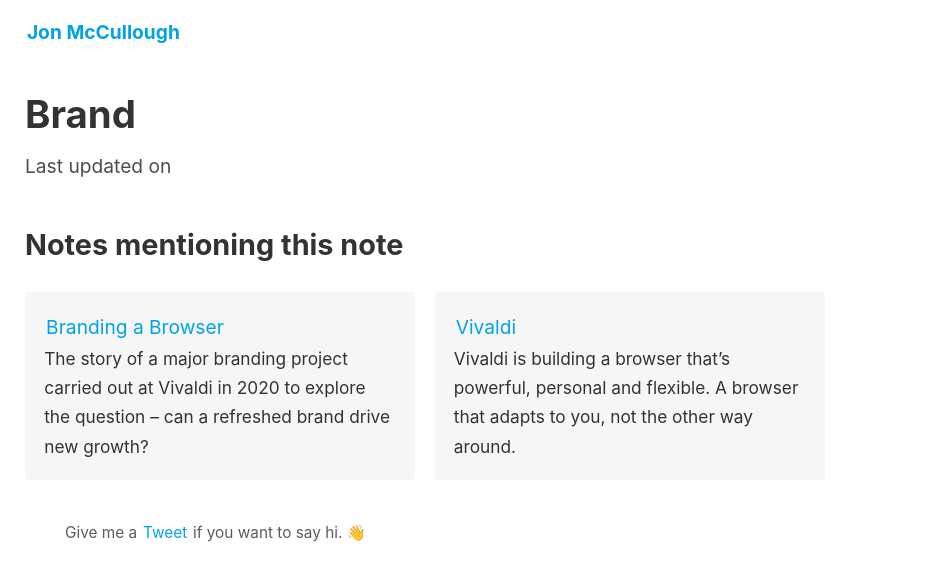
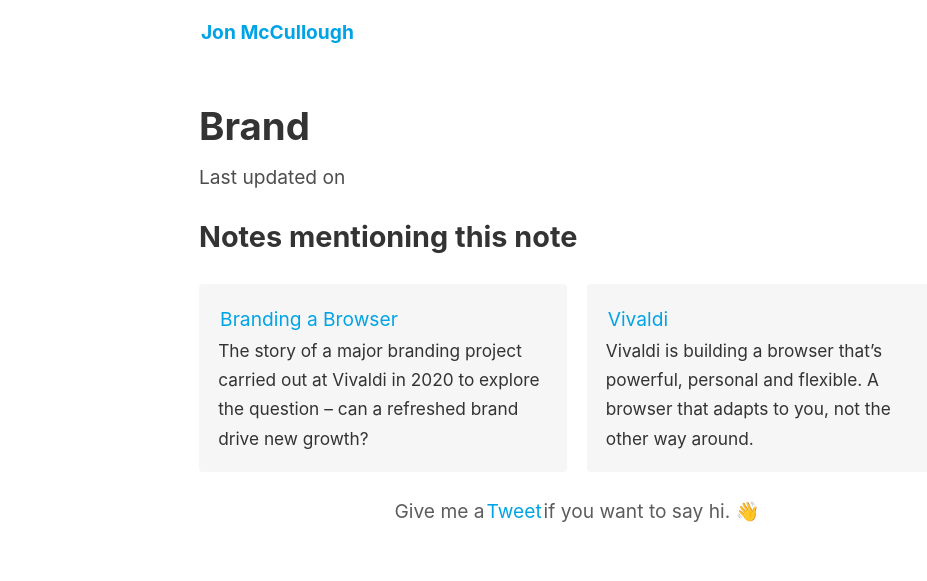
Before and after one commit to jonmccull/digital-garden, a Jekyll site: the page built from _notes/brand.md, in a window 1280 px wide. Shown: the top 581 px of the page, without its empty margins (0-927 px from the left). Built offline with Jekyll 4.4.1, drawn with Linux system fonts in a browser that asks for light colours.

Commit message:
Adding Grid layout to index and notes templates
Signed-off-by: Jon McCullough <jonmccull@pm.me>

```diff
--- a/_includes/footer.html
+++ b/_includes/footer.html
@@ -1 +1 @@
-Give me a <a href="https://twitter.com/jonmccull/">Tweet</a> if you want to say hi. 👋
+Give me a <a href="https://twitter.com/jonmccull/">Tweet</a>  if you want to say hi. 👋
--- a/_layouts/default.html
+++ b/_layouts/default.html
@@ -1,18 +1,22 @@
 <!DOCTYPE html>
 <html lang="en">
-<div class="note-wrapper">
+
   {% include head.html %}
 
-    <nav>{% include nav.html %}</nav>
-    <div class="wrapper">
-      <main>{{ content }}</main>
-      <footer>
-      	<div class="container">{% include footer.html %}</div>
-      </footer>
-    </div>
+  <div class="container-grid">
+
+    <nav class="navigation">{% include nav.html %}</nav>
+
+    <main class="main">
+      {{ content }}
+    </main>
 
     {% include link-previews.html wrapperQuerySelector="content" %}
 
-  </body>
-</div>
+    <footer class="footer">
+    	{% include footer.html %}
+    </footer>
+
+    </body>
+  </div><!-- .container-grid -->
 </html>
--- a/_layouts/note.html
+++ b/_layouts/note.html
@@ -4,19 +4,20 @@
 
 <article>
 
-  <div>
+  <div class="article-header">
     <h1>{{ page.title }}</h1>
     <time datetime="{{ page.last_modified_at | date_to_xmlschema }}">{% if page.type != 'pages' %}
       Last updated on {{ page.last_modified_at | date: "%B %-d, %Y" }}
       {% endif %}
     </time>
-  </div>
+  </div><!-- .article-header -->
 
-  <div id="notes-entry-container">
-    <content>
-      {{ content }}
-    </content>
-  </div>
+      <div class="main">
+        <content>
+          {{ content }}
+          </content>
+      </div><!-- .main -->
+
 </article>
 
 <h2 style="margin-bottom: 1em">Notes mentioning this note</h2>
--- a/_sass/_style.scss
+++ b/_sass/_style.scss
@@ -9,7 +9,6 @@
 $font-family: -apple-system, BlinkMacSystemFont, Segoe UI, Helvetica, Arial,
   sans-serif, Apple Color Emoji, Segoe UI Emoji, Segoe UI Symbol;
 
-/* Hero styling from previous site */
 
 /* Hero */
 .hero-wrap {
@@ -280,17 +279,56 @@
   margin: 1rem 0 1rem;
 }
 
-#notes-entry-container, .note-wrapper {
-  margin: 0 auto;
-  max-width: 1230px;
-  display: grid;
-  grid-template-columns: 800px;
+/* Layout */
 
-  @media (min-width: 700px) {
-    grid-template-columns: 800px;
-    grid-template-areas: "content";
+.container-grid {
+ display: grid;
+  grid-template-columns: 0.15fr 10px 0.60fr 10px 0.15fr;
+  grid-template-rows: auto 10px auto 10px auto 10px auto 10px auto;
+  min-height: 60vh;
 }
+
+.navigation {
+  grid-column-start: 3;
+  grid-column-end: 4;
+  grid-row-start: 1;
+  grid-row-end: 1;
+  background-color: transparent;
 }
+
+.hero-container {
+  grid-column-start: 1;
+  grid-column-end: 7;
+  grid-row-start: 1;
+  grid-row-end: 1;
+  background-color: transparent;
+}
+
+.main {
+  grid-column-start: 3;
+  grid-column-end: 3;
+  grid-row-start: 3;
+  grid-row-end: 4;
+  background-color: transparent;
+}
+
+.footer {
+  grid-column-start: 3;
+  grid-column-end: 4;
+  grid-row-start: 7;
+  grid-row-end: 7;
+  background-color: transparent;
+}
+
+.article-header {
+  grid-column-start: 3;
+  grid-column-end: 4;
+  grid-row-start: 1;
+  grid-row-end: 4;
+  background-color: transparent;
+}
+
+/* Styling */
 
 .backlink-box {
   background: $color-box-background;
```
Also changed, not shown: _layouts/index-page.html (+9 -10 lines).
